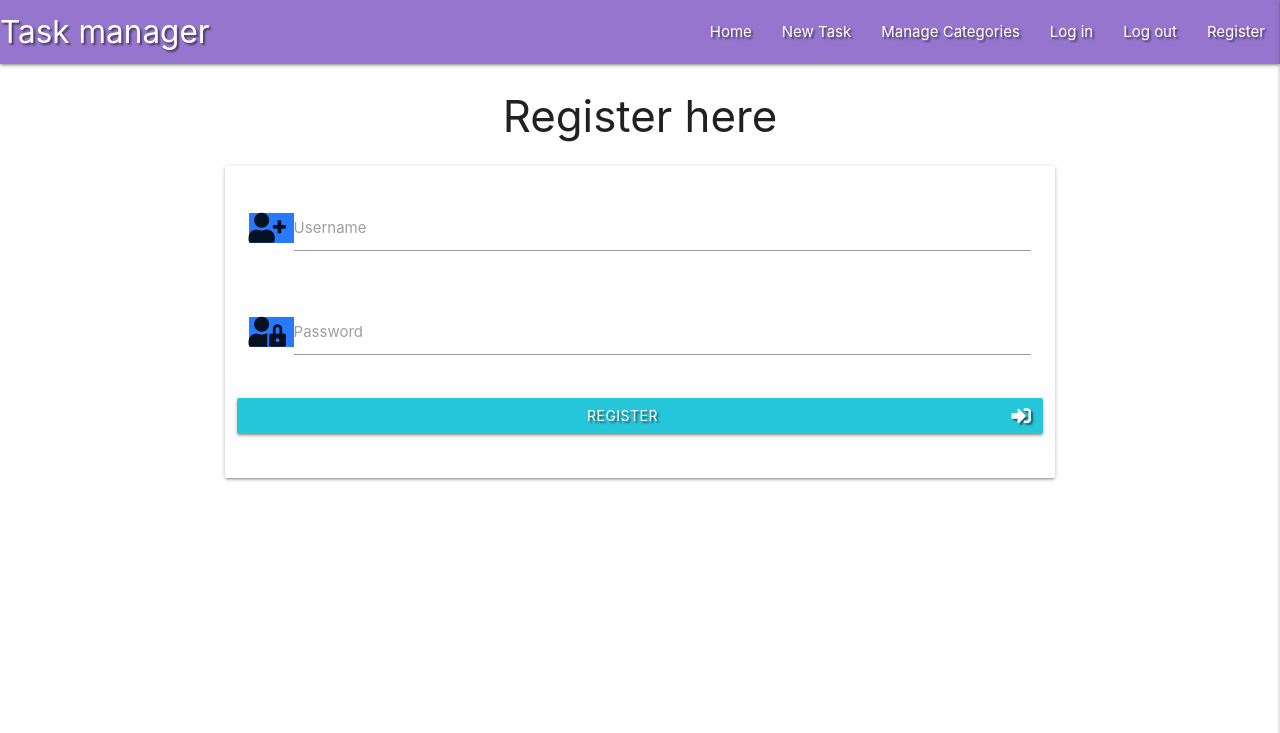
After one commit to mayasaffron/mongo-mini-project, a Flask app: page /register in a window 1280 px wide. The commit adds this page. Shown: the top 733 px of the page. Run offline with Flask 2, Linux system fonts and the light colour scheme; some libraries are stand-ins or nearby versions.

Commit message:
Add Register template

```diff
--- a/app.py
+++ b/app.py
@@ -4,6 +4,7 @@ from flask import (
     redirect, request, session, url_for)
 from flask_pymongo import PyMongo
 from bson.objectid import ObjectId
+from werkzeug.security import generate_password_hash, check_password_hash
 if os.path.exists("env.py"):
     import env
 
@@ -24,6 +25,10 @@ def get_tasks():
     return render_template("tasks.html", tasks=tasks)
 
 
+@app.route("/register", methods=["GET", "POST"])
+def register():
+    return render_template("register.html")
+
 if __name__ == "__main__":
     app.run(host=os.environ.get("IP"),
             port=int(os.environ.get("PORT")),
--- a/templates/base.html
+++ b/templates/base.html
@@ -37,7 +37,7 @@
             <li><a href="#">Manage Categories</a></li>
             <li><a href="#">Log in</a></li>
             <li><a href="#">Log out</a></li>
-            <li><a href="#">Register</a></li>
+            <li><a href="{{ url_for('register') }}">Register</a></li>
           </ul>
         </div>
       </nav>
@@ -53,7 +53,7 @@
         <li><a href="#">Manage Categories</a></li>
         <li><a href="#">Log in</a></li>
         <li><a href="#">Log out</a></li>
-        <li><a href="#">Register</a></li>
+        <li><a href="{{ url_for('register') }}">Register</a></li>
       </ul>
     </header>
     {% block content %} {% endblock %}
--- /dev/null
+++ b/templates/register.html
@@ -0,0 +1,34 @@
+{% extends "base.html" %}
+
+{% block content %}
+
+<!--username-->
+ <div class="row">
+ <h3 class="center-align"> Register here </h3>
+    <form class="col s12 m8 offset-m2" method="POST" action="{{ url_for('register') }}">
+      <div class="card-panel ">
+        <div class="row">
+        <div class="input-field col s12">
+          <i class="fas fa-user-plus prefix blue accent-3"></i>
+          <input id="username" name="username" type="text" class="validate">
+          <label for="username">Username</label>
+        </div>
+        </div>
+<!--password-->
+      <div class="row">
+        <div class="input-field col s12">
+          <i class="fas fa-user-lock prefix blue accent-3"></i>
+          <input id="password" name="password" type="password" class="validate">
+          <label for="password">Password</label>
+        </div>
+</div>
+  <!--registration button -->
+        <div class="row">
+        <button class="col s12 btn waves-effect waves-light cyan lighten-1 text-shadow" type="submit" name="action">Register
+    <i class="fas fa-sign-in-alt right"></i>
+  </button>
+        </div>
+    </form>
+  </div>
+
+  {% endblock %}
```
